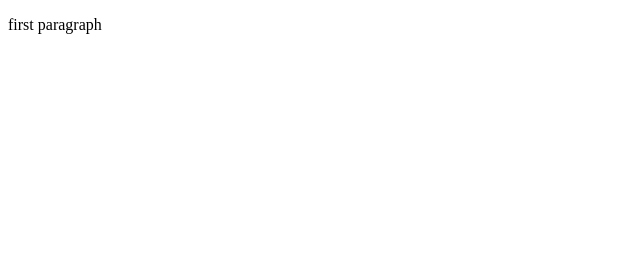
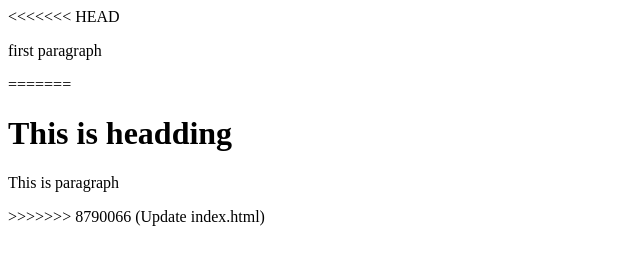
Before and after one commit to HuseinAlfeel/learning-git, a plain HTML site: page index.html in a window 1280 px wide. Shown: the whole page, without its empty margins (0-640 px from the left). Drawn offline with Linux system fonts and the light colour scheme.

Commit message:
Update index.html

```diff
--- a/index.html
+++ b/index.html
@@ -4,6 +4,11 @@
 <title>Page Title</title>
 </head>
 <body>
+<<<<<<< HEAD
   <p>first paragraph</p>
+=======
+  <h1>This is headding</h1>
+  <p>This is paragraph</p>
+>>>>>>> 8790066 (Update index.html)
 </body>
 </html>
```
